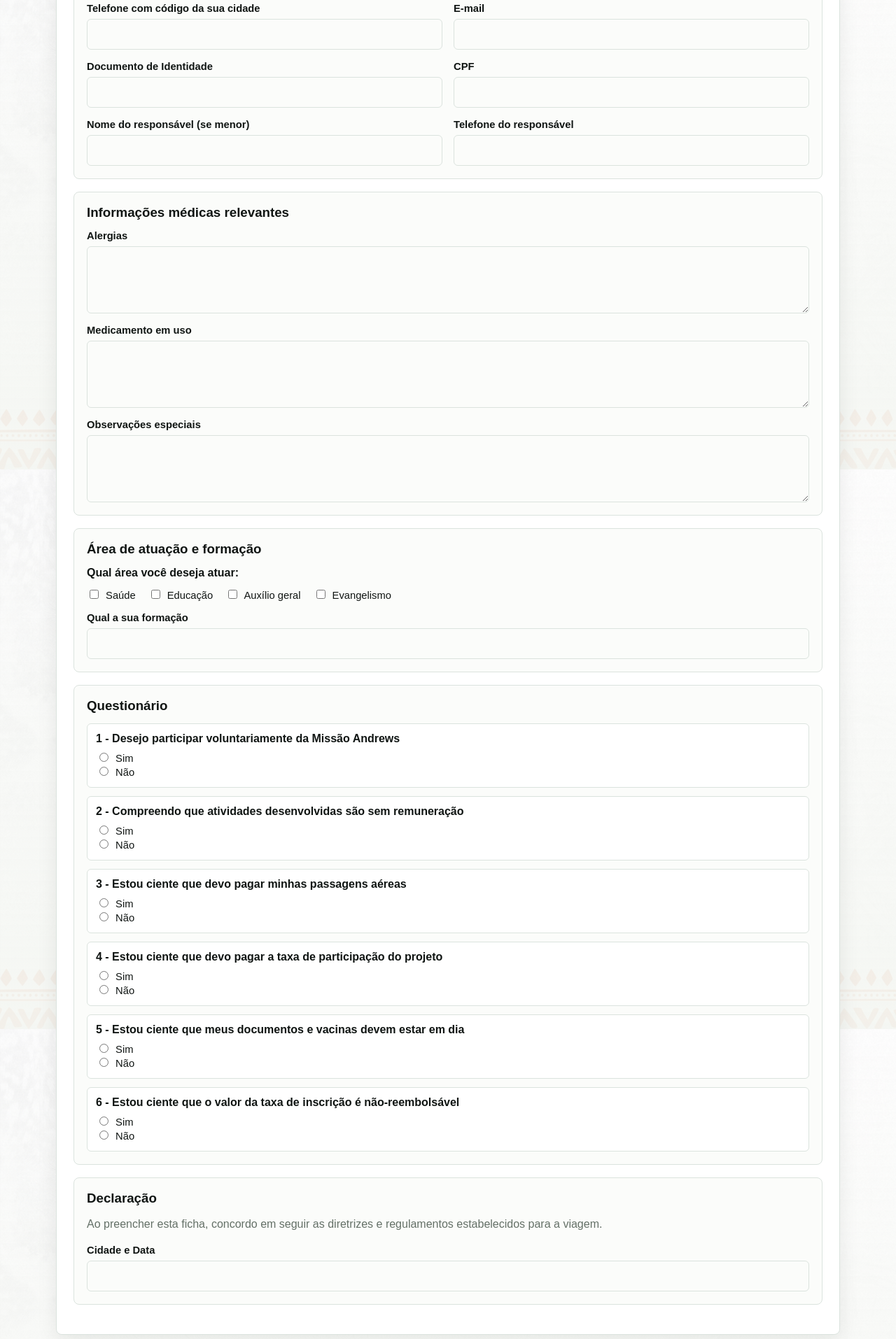
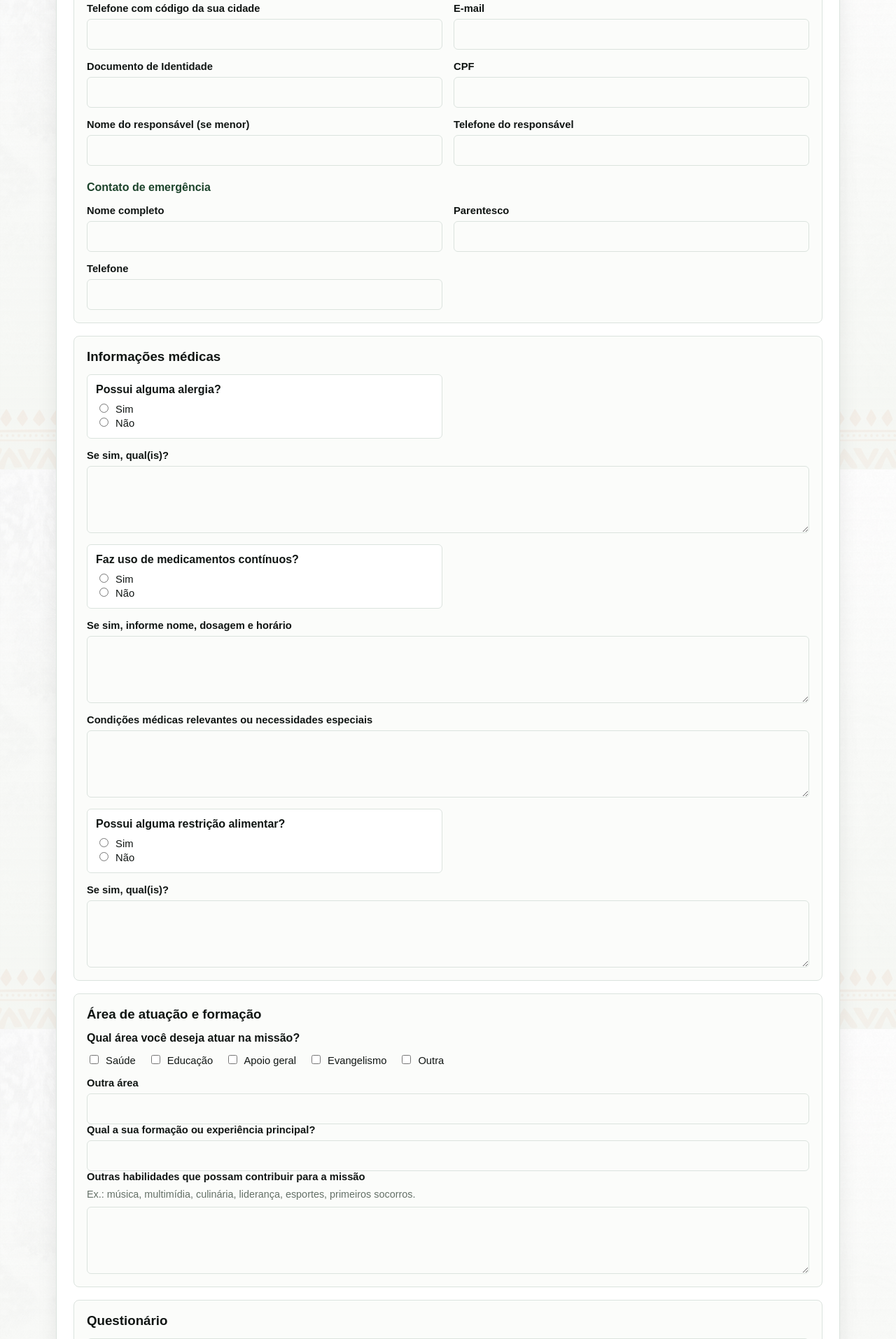
Before and after one commit to fabianopolone123/SITE_MISSAO, a Django app: page /cadastre-se/ in a window 1280 px wide. Shown: the part 929-2843 px from the top of the page at 70% size. Run offline with Django 5.2, Linux system fonts and the light colour scheme.

Commit message:
Adiciona novos campos do voluntario

```diff
--- a/accounts/forms.py
+++ b/accounts/forms.py
@@ -4,6 +4,7 @@ from pathlib import Path
 from django import forms
 from django.contrib.auth.forms import UserCreationForm
 from django.contrib.auth.models import User
+from django.utils import timezone
 
 from .models import FinancialTransaction, MissionaryPayment, PanelPermission, Volunteer, YES_NO_CHOICES
 
@@ -41,6 +42,8 @@ class VolunteerForm(forms.ModelForm):
             'allergies': forms.Textarea(attrs={'rows': 2}),
             'medication_in_use': forms.Textarea(attrs={'rows': 2}),
             'special_notes': forms.Textarea(attrs={'rows': 2}),
+            'food_restrictions': forms.Textarea(attrs={'rows': 2}),
+            'other_skills': forms.Textarea(attrs={'rows': 3}),
         }
 
     def __init__(self, *args, **kwargs):
@@ -49,22 +52,42 @@ class VolunteerForm(forms.ModelForm):
             field.widget.attrs.setdefault('class', 'form-control')
 
         for field_name in [
+            'has_allergies',
+            'has_continuous_medication',
+            'has_food_restriction',
             'wants_to_participate',
             'understands_no_payment',
             'aware_pays_tickets',
             'aware_pays_project_fee',
             'aware_documents_vaccines',
             'aware_non_refundable_fee',
+            'authorizes_image_use',
+            'declares_true_information',
+            'agrees_guidelines',
         ]:
             self.fields[field_name].widget = forms.RadioSelect(choices=YES_NO_CHOICES)
+
+        for field_name in [
+            'has_allergies',
+            'has_continuous_medication',
+            'has_food_restriction',
+            'authorizes_image_use',
+            'declares_true_information',
+            'agrees_guidelines',
+        ]:
+            self.fields[field_name].required = False
 
         for field_name in [
             'work_health',
             'work_education',
             'work_general_help',
             'work_evangelism',
+            'work_other',
         ]:
             self.fields[field_name].widget.attrs['class'] = 'checkbox-control'
+
+        if not self.is_bound and not self.initial.get('city_and_date') and not self.instance.city_and_date:
+            self.initial['city_and_date'] = timezone.localdate().strftime('%d/%m/%Y')
 
 
 class VolunteerDocumentationForm(forms.ModelForm):
--- a/accounts/models.py
+++ b/accounts/models.py
@@ -69,14 +69,34 @@ class Volunteer(models.Model):
     cpf = models.CharField('CPF', max_length=20)
     guardian_name = models.CharField('Nome do responsável', max_length=180, blank=True)
     guardian_phone = models.CharField('Telefone do responsável', max_length=30, blank=True)
-    allergies = models.TextField('Alergias', blank=True)
-    medication_in_use = models.TextField('Medicamento em uso', blank=True)
-    special_notes = models.TextField('Observações especiais', blank=True)
+    emergency_contact_name = models.CharField('Nome completo do contato de emergência', max_length=180, blank=True)
+    emergency_contact_relationship = models.CharField('Parentesco do contato de emergência', max_length=80, blank=True)
+    emergency_contact_phone = models.CharField('Telefone do contato de emergência', max_length=30, blank=True)
+    has_allergies = models.CharField('Possui alguma alergia?', max_length=3, choices=YES_NO_CHOICES, blank=True)
+    allergies = models.TextField('Qual(is) alergia(s)?', blank=True)
+    has_continuous_medication = models.CharField(
+        'Faz uso de medicamentos contínuos?',
+        max_length=3,
+        choices=YES_NO_CHOICES,
+        blank=True,
+    )
+    medication_in_use = models.TextField('Nome, dosagem e horário dos medicamentos', blank=True)
+    special_notes = models.TextField('Condições médicas relevantes ou necessidades especiais', blank=True)
+    has_food_restriction = models.CharField(
+        'Possui alguma restrição alimentar?',
+        max_length=3,
+        choices=YES_NO_CHOICES,
+        blank=True,
+    )
+    food_restrictions = models.TextField('Qual(is) restrição(ões) alimentar(es)?', blank=True)
     work_health = models.BooleanField('Saúde', default=False)
     work_education = models.BooleanField('Educação', default=False)
-    work_general_help = models.BooleanField('Auxílio geral', default=False)
+    work_general_help = models.BooleanField('Apoio geral', default=False)
     work_evangelism = models.BooleanField('Evangelismo', default=False)
-    education = models.CharField('Qual a sua formação', max_length=180, blank=True)
+    work_other = models.BooleanField('Outra', default=False)
+    work_other_description = models.CharField('Outra área de atuação', max_length=160, blank=True)
+    education = models.CharField('Qual a sua formação ou experiência principal?', max_length=180, blank=True)
+    other_skills = models.TextField('Outras habilidades que possam contribuir para a missão', blank=True)
     wants_to_participate = models.CharField(
         'Desejo participar voluntariamente da Missão Andrews',
         max_length=3,
@@ -107,7 +127,25 @@ class Volunteer(models.Model):
         max_length=3,
         choices=YES_NO_CHOICES,
     )
-    city_and_date = models.CharField('Cidade e Data', max_length=120, blank=True)
+    authorizes_image_use = models.CharField(
+        'Autorizo o uso de minha imagem para fins institucionais, educativos e de divulgação',
+        max_length=3,
+        choices=YES_NO_CHOICES,
+        blank=True,
+    )
+    declares_true_information = models.CharField(
+        'Declaro que as informações acima são verdadeiras',
+        max_length=3,
+        choices=YES_NO_CHOICES,
+        blank=True,
+    )
+    agrees_guidelines = models.CharField(
+        'Concordo em seguir as diretrizes, normas e regulamentos da viagem e da missão',
+        max_length=3,
+        choices=YES_NO_CHOICES,
+        blank=True,
+    )
+    city_and_date = models.CharField('Local e data', max_length=120, blank=True)
     signed_registration_document = models.FileField(
         'Ficha de inscrição assinada',
         upload_to='documentos/fichas_assinadas/',
--- a/accounts/static/accounts/login.css
+++ b/accounts/static/accounts/login.css
@@ -504,6 +504,19 @@ button:focus,
 
 .field.wide {
     grid-column: 1 / -1;
+}
+
+.subsection-title {
+    margin: 6px 0 0;
+    color: var(--green-dark);
+    font-size: 1rem;
+}
+
+.field-hint {
+    margin: 0;
+    color: var(--muted);
+    font-size: 0.9rem;
+    line-height: 1.45;
 }
 
 .volunteer-title,
--- a/accounts/templates/registration/partials/volunteer_fields.html
+++ b/accounts/templates/registration/partials/volunteer_fields.html
@@ -46,23 +46,54 @@
             <label for="{{ form.guardian_phone.id_for_label }}">{{ form.guardian_phone.label }}</label>
             {{ form.guardian_phone }} {{ form.guardian_phone.errors }}
         </div>
+        <div class="field wide">
+            <h4 class="subsection-title">Contato de emergência</h4>
+        </div>
+        <div class="field">
+            <label for="{{ form.emergency_contact_name.id_for_label }}">Nome completo</label>
+            {{ form.emergency_contact_name }} {{ form.emergency_contact_name.errors }}
+        </div>
+        <div class="field">
+            <label for="{{ form.emergency_contact_relationship.id_for_label }}">Parentesco</label>
+            {{ form.emergency_contact_relationship }} {{ form.emergency_contact_relationship.errors }}
+        </div>
+        <div class="field">
+            <label for="{{ form.emergency_contact_phone.id_for_label }}">Telefone</label>
+            {{ form.emergency_contact_phone }} {{ form.emergency_contact_phone.errors }}
+        </div>
     </div>
 </div>
 
 <div class="form-section compact-section">
-    <h3>Informa&ccedil;&otilde;es m&eacute;dicas relevantes</h3>
+    <h3>Informa&ccedil;&otilde;es m&eacute;dicas</h3>
     <div class="form-grid">
+        <div class="question wide">
+            <span>{{ form.has_allergies.label }}</span>
+            {{ form.has_allergies }} {{ form.has_allergies.errors }}
+        </div>
         <div class="field wide">
-            <label for="{{ form.allergies.id_for_label }}">{{ form.allergies.label }}</label>
+            <label for="{{ form.allergies.id_for_label }}">Se sim, qual(is)?</label>
             {{ form.allergies }} {{ form.allergies.errors }}
         </div>
+        <div class="question wide">
+            <span>{{ form.has_continuous_medication.label }}</span>
+            {{ form.has_continuous_medication }} {{ form.has_continuous_medication.errors }}
+        </div>
         <div class="field wide">
-            <label for="{{ form.medication_in_use.id_for_label }}">{{ form.medication_in_use.label }}</label>
+            <label for="{{ form.medication_in_use.id_for_label }}">Se sim, informe nome, dosagem e hor&aacute;rio</label>
             {{ form.medication_in_use }} {{ form.medication_in_use.errors }}
         </div>
         <div class="field wide">
             <label for="{{ form.special_notes.id_for_label }}">{{ form.special_notes.label }}</label>
             {{ form.special_notes }} {{ form.special_notes.errors }}
+        </div>
+        <div class="question wide">
+            <span>{{ form.has_food_restriction.label }}</span>
+            {{ form.has_food_restriction }} {{ form.has_food_restriction.errors }}
+        </div>
+        <div class="field wide">
+            <label for="{{ form.food_restrictions.id_for_label }}">Se sim, qual(is)?</label>
+            {{ form.food_restrictions }} {{ form.food_restrictions.errors }}
         </div>
     </div>
 </div>
@@ -70,15 +101,25 @@
 <div class="form-section compact-section">
     <h3>&Aacute;rea de atua&ccedil;&atilde;o e forma&ccedil;&atilde;o</h3>
     <div class="checkbox-group">
-        <span>Qual &aacute;rea voc&ecirc; deseja atuar:</span>
+        <span>Qual &aacute;rea voc&ecirc; deseja atuar na miss&atilde;o?</span>
         <label>{{ form.work_health }} {{ form.work_health.label }}</label>
         <label>{{ form.work_education }} {{ form.work_education.label }}</label>
         <label>{{ form.work_general_help }} {{ form.work_general_help.label }}</label>
         <label>{{ form.work_evangelism }} {{ form.work_evangelism.label }}</label>
+        <label>{{ form.work_other }} {{ form.work_other.label }}</label>
+    </div>
+    <div class="field wide">
+        <label for="{{ form.work_other_description.id_for_label }}">Outra &aacute;rea</label>
+        {{ form.work_other_description }} {{ form.work_other_description.errors }}
     </div>
     <div class="field wide">
         <label for="{{ form.education.id_for_label }}">{{ form.education.label }}</label>
         {{ form.education }} {{ form.education.errors }}
+    </div>
+    <div class="field wide">
+        <label for="{{ form.other_skills.id_for_label }}">{{ form.other_skills.label }}</label>
+        <p class="field-hint">Ex.: m&uacute;sica, multim&iacute;dia, culin&aacute;ria, lideran&ccedil;a, esportes, primeiros socorros.</p>
+        {{ form.other_skills }} {{ form.other_skills.errors }}
     </div>
 </div>
 
@@ -96,7 +137,11 @@
 
 <div class="form-section compact-section">
     <h3>Declara&ccedil;&atilde;o</h3>
-    <p class="section-note">Ao preencher esta ficha, concordo em seguir as diretrizes e regulamentos estabelecidos para a viagem.</p>
+    <div class="question-list">
+        <div class="question"><span>{{ form.authorizes_image_use.label }}</span><p class="field-hint">Autorizo o uso de fotos e v&iacute;deos captados durante a miss&atilde;o para fins institucionais, educativos e de divulga&ccedil;&atilde;o da Miss&atilde;o Andrews e da Igreja Adventista do S&eacute;timo Dia, sem fins lucrativos. Este item &eacute; opcional.</p>{{ form.authorizes_image_use }} {{ form.authorizes_image_use.errors }}</div>
+        <div class="question"><span>{{ form.declares_true_information.label }}</span>{{ form.declares_true_information }} {{ form.declares_true_information.errors }}</div>
+        <div class="question"><span>{{ form.agrees_guidelines.label }}</span>{{ form.agrees_guidelines }} {{ form.agrees_guidelines.errors }}</div>
+    </div>
     <div class="field wide">
         <label for="{{ form.city_and_date.id_for_label }}">{{ form.city_and_date.label }}</label>
         {{ form.city_and_date }} {{ form.city_and_date.errors }}
```
Also changed, not shown: accounts/pdf.py (+38 -6 lines), accounts/templates/registration/admin_dashboard.html (+19 -7 lines), accounts/tests.py (+10 -0 lines), accounts/migrations/0008_volunteer_agrees_guidelines_and_more.py (added).
